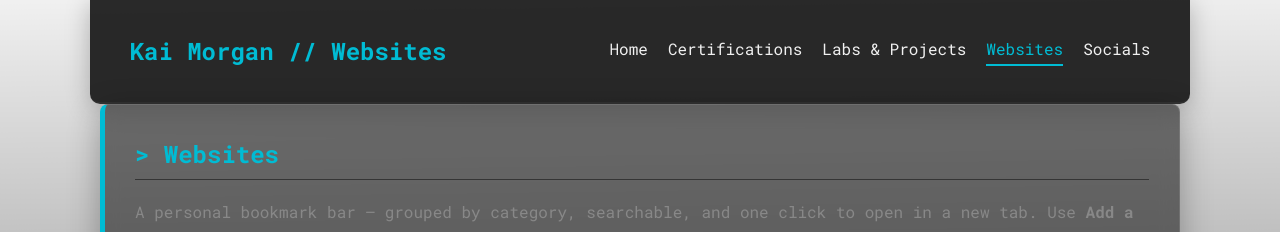
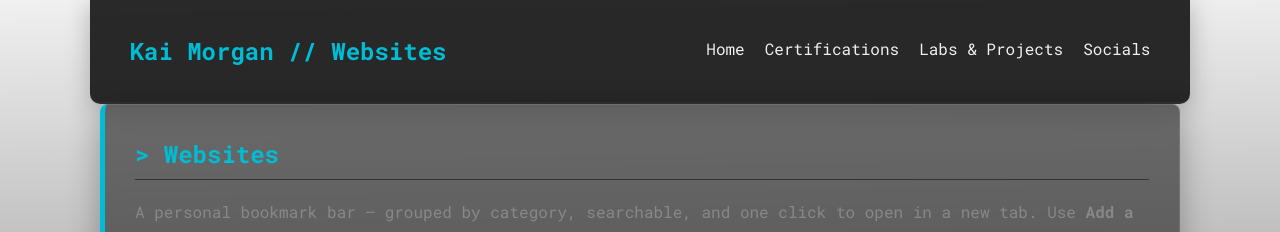
Before and after one commit to Surrplexie/surrplexie.github.io, a Jekyll site: the page built from s/index.html, in a window 1280 px wide. Shown: the top 232 px of the page. Built offline with Jekyll 4.4.1, drawn with Linux system fonts in a browser that asks for light colours.

Commit message:
REM-15.02

```diff
--- a/_layouts/default.html
+++ b/_layouts/default.html
@@ -62,9 +62,6 @@
                 <a href="{{ '/labs/' | relative_url }}"{% if page.url contains '/labs' %} aria-current="page"{% endif %}>
                     <span class="nav-long">Labs &amp; Projects</span><span class="nav-short">Labs</span>
                 </a>
-                <a href="{{ '/websites/' | relative_url }}"{% if page.url contains '/websites' %} aria-current="page"{% endif %}>
-                    <span class="nav-long">Websites</span><span class="nav-short">Links</span>
-                </a>
                 <a href="{{ '/socials/' | relative_url }}"{% if page.url contains '/socials' %} aria-current="page"{% endif %}>
                     <span class="nav-long">Socials</span><span class="nav-short">Contact</span>
                 </a>
--- a/websites/index.html
+++ b/s/index.html
@@ -4,9 +4,9 @@ title: Websites | Kai Morgan
 banner_title: "Kai Morgan // Websites"
 description: "Personal bookmark bar — saved websites organized by category with search and quick links."
 extra_stylesheets:
-  - websites/websites.css
+  - s/websites.css
 scripts:
-  - /websites/websites.js
+  - /s/websites.js
 ---
         <section class="card websites-page">
             <header class="websites-header">
--- a/scripts/generate_websites.py
+++ b/scripts/generate_websites.py
@@ -1,4 +1,4 @@
-"""Generate websites/websites.json from the bookmarks CSV export."""
+"""Generate s/websites.json from the bookmarks CSV export."""
 import csv
 import json
 import re
@@ -7,7 +7,7 @@ from urllib.parse import urlparse
 
 ROOT = Path(__file__).resolve().parents[1]
 CSV_PATH = Path(r"C:\Users\surrp\Downloads\s - Sheet1.csv")
-OUT_PATH = ROOT / "websites" / "websites.json"
+OUT_PATH = ROOT / "s" / "websites.json"
 
 DOMAIN_NAMES = {
     "chatgpt.com": "ChatGPT",
```
Also changed, not shown: s/websites.css (renamed from websites/websites.css), s/websites.js (renamed from websites/websites.js), s/websites.json (renamed from websites/websites.json).
